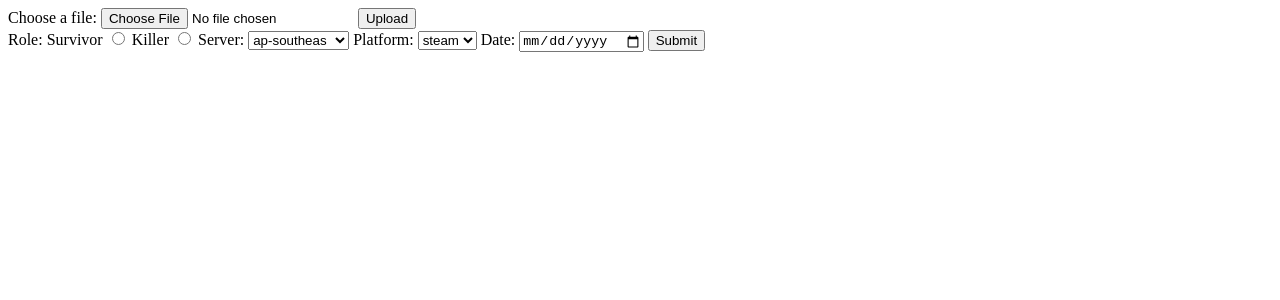
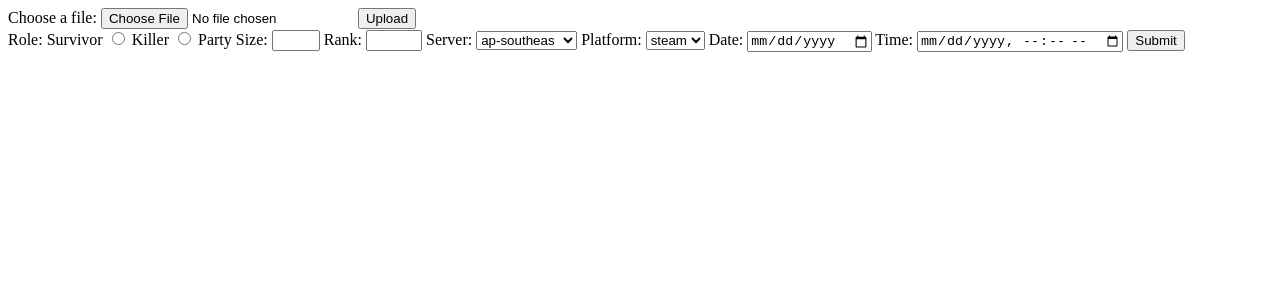
Before and after one commit to NawarTurk/WaitTimeEstimator, a Flask app: page / in a window 1280 px wide. Shown: the top 300 px of the page. Run offline with Flask 3, Linux system fonts and the light colour scheme.

Commit message:
Add rank, party size, and time

```diff
--- a/myapp/templates/index.html
+++ b/myapp/templates/index.html
@@ -22,10 +22,15 @@
     <form id="inputForm" action="/estimate" method="POST">
         <label for="role">Role:</label>
         <label for="Survivor">Survivor<label>
-        <input type="radio" id="role" name="role" accept=".csv">
+        <input type="radio" id="role" name="role">
         <label for="Killer">Killer</label>
-        <input type="radio" id="role" name="role" accept=".csv">
+        <input type="radio" id="role" name="role">
 
+        <label for="party_size">Party Size:</label>
+        <input type="number" id="party_size" name="party_size" min="1" max="4" required>
+
+        <label for="rank">Rank:</label>
+        <input type="number" id="rank" name="rank" min="1" max="20" required>
 
         <label for="server">Server:</label>
         <select id="server" name="server">
@@ -45,6 +50,10 @@
 
         <label for="date">Date:</label>
         <input type="date" id="date" name="date" required>
+
+        <label for="time">Time:</label>
+        <input type="datetime-local" required>
+
 
         <button type="button" onclick="validateAndSubmit()">Submit</button>
         <p id="warningMessage" class="warning"></p>
```
Also changed, not shown: myapp/server.py (deleted, +0 -29 lines).
